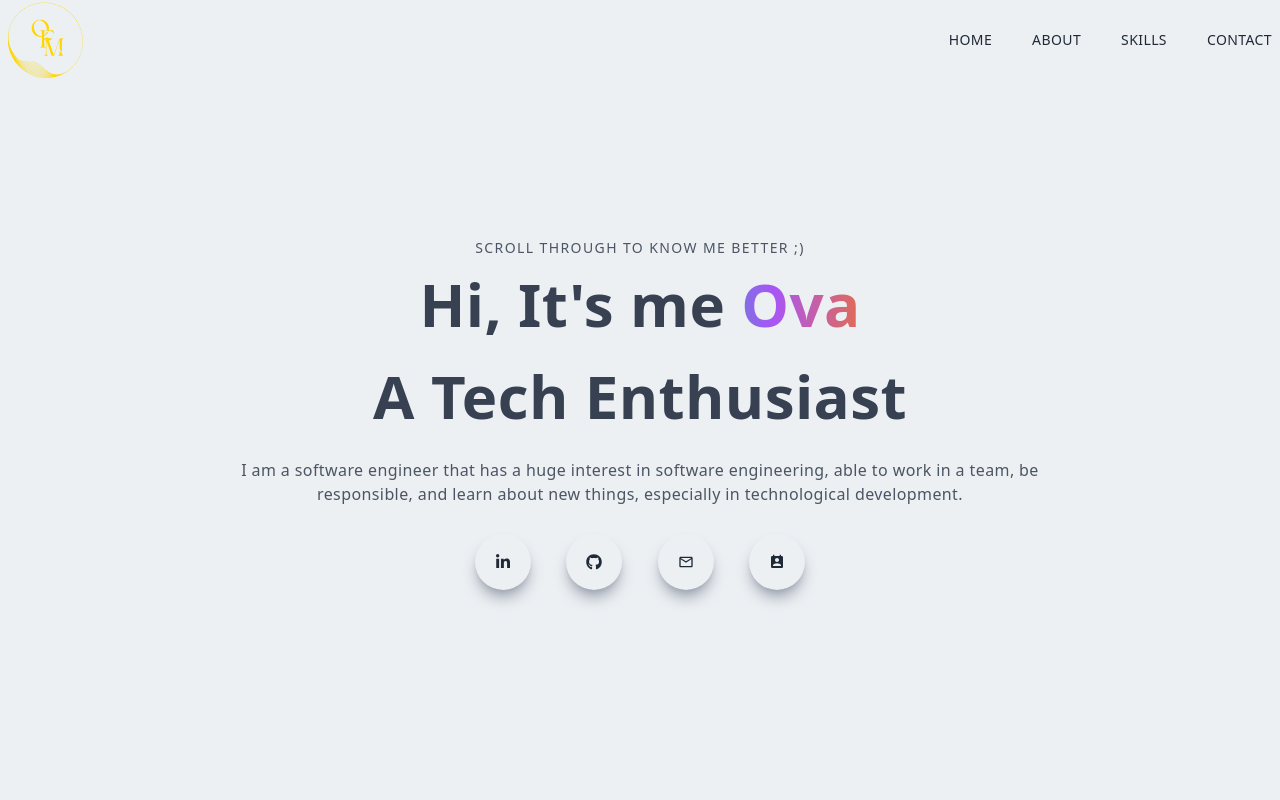
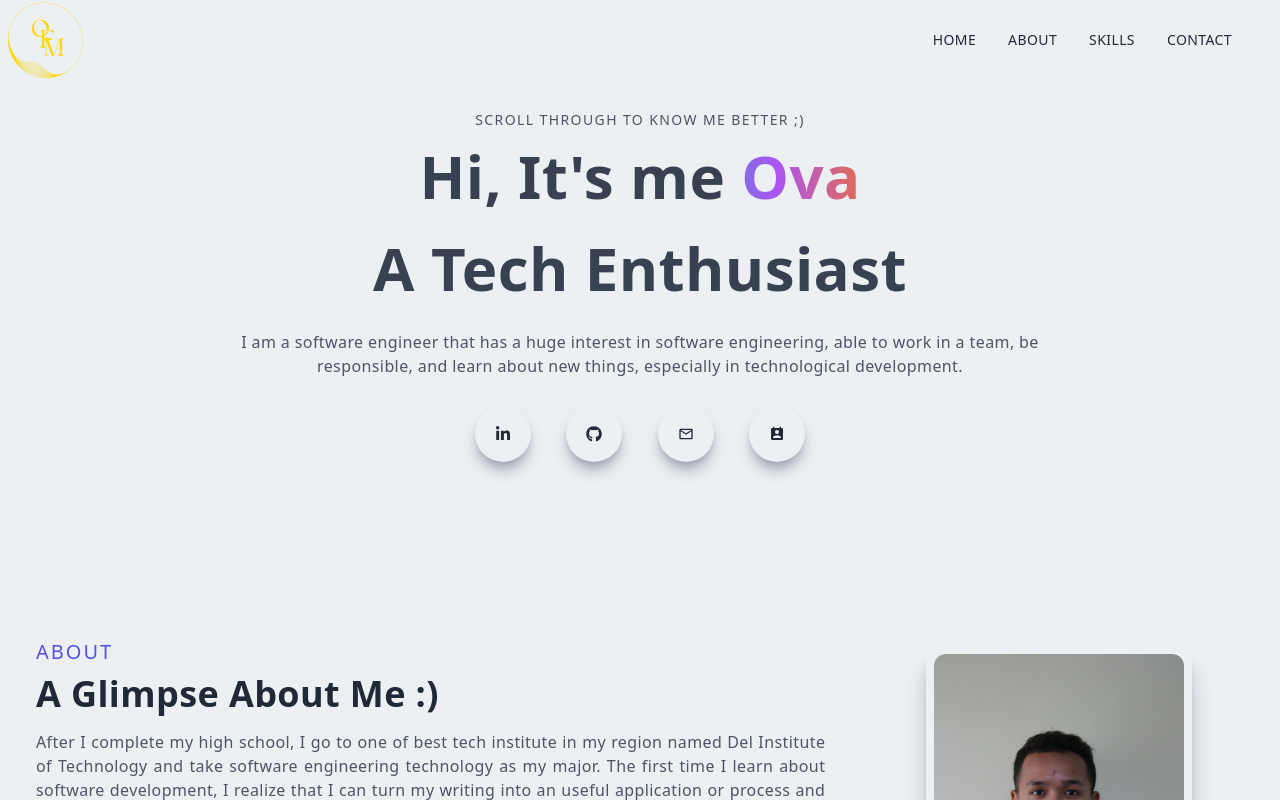
Before and after one commit to ovamarbun25/porto, a Next.js app: page / in a window 1280 px wide. Shown: the top 800 px of the page. Built offline with nearby package versions, Linux system fonts and the light colour scheme.

Commit message:
minor update ui

```diff
--- a/components/About.jsx
+++ b/components/About.jsx
@@ -8,7 +8,7 @@ const About = () => {
   return (
     <div id="about" className="w-full md:h-screen lg:h-110 flex items-center">
       <div className="max-w-[1240px] m-auto md:grid grid-cols-3 gap-4">
-        <div className="col-span-2 mt-20 lg:mt-0 p-4">
+        <div className="col-span-2 mt-20 md:mt-0 p-4">
           <p className="uppercase text-xl tracking-widest text-[#5651e5]">
             About
           </p>
@@ -34,7 +34,7 @@ const About = () => {
           </p>
         </div>
 
-        <div className="w-fit m-auto shadow-xl shadow-gray-400 rounded-xl flex items-center justify-center p-2 hover:scale-110 ease-in duration-300">
+        <div className="w-fit m-auto  shadow-xl shadow-gray-400 rounded-xl flex items-center justify-center p-2 hover:scale-110 ease-in duration-300">
           <Image
             className="rounded-xl"
             src={Profile}
--- a/components/Main.jsx
+++ b/components/Main.jsx
@@ -5,7 +5,7 @@ import { MdMailOutline, MdPermContactCalendar } from "react-icons/md";
 
 const Main = () => {
   return (
-    <div id="first" className="w-full h-screen text-center">
+    <div id="first" className="w-full h-110 text-center">
       <div className="max-w-[1240px] w-full h-full mx-auto p-2 flex justify-center items-center">
         <div className="mt-10">
           <p className="uppercase text-sm tracking-widest text-gray-600">
--- a/components/Navbar.jsx
+++ b/components/Navbar.jsx
@@ -45,18 +45,18 @@ const Navbar = () => {
           <Image src={Logo} alt="/" width="75" height="0" />
         </Link>
         <div>
-          <ul className="hidden md:flex">
+          <ul className="hidden md:flex md:justify-between md:items-center md:gap-8 md:mr-10">
             <Link href="/">
-              <li className="ml-10 text-sm uppercase hover:border-b">Home</li>
+              <li className="text-sm uppercase hover:border-b">Home</li>
             </Link>
             <Link href="/#about">
-              <li className="ml-10 text-sm uppercase hover:border-b">About</li>
+              <li className="text-sm uppercase hover:border-b">About</li>
             </Link>
             <Link href="/#skills">
-              <li className="ml-10 text-sm uppercase hover:border-b">Skills</li>
+              <li className="text-sm uppercase hover:border-b">Skills</li>
             </Link>
             <Link href="/#contact">
-              <li className="ml-10 text-sm uppercase hover:border-b">
+              <li className="text-sm uppercase hover:border-b">
                 Contact
               </li>
             </Link>
--- a/components/Skills.jsx
+++ b/components/Skills.jsx
@@ -15,7 +15,7 @@ import Link from "next/link";
 const Skills = () => {
   return (
     <div id="skills" className="w-full lg:h-screen p-2">
-      <div className="max-w-[1240px] mx-auto flex flex-col justify-center h-full mt-20 lg:mt-0">
+      <div className="max-w-[1240px] mx-auto flex flex-col justify-center h-full mt-20 md:mt-0">
         <p className=" text-xl uppercase tracking-widest text-[#5651e5]">
           Skills
         </p>
```
